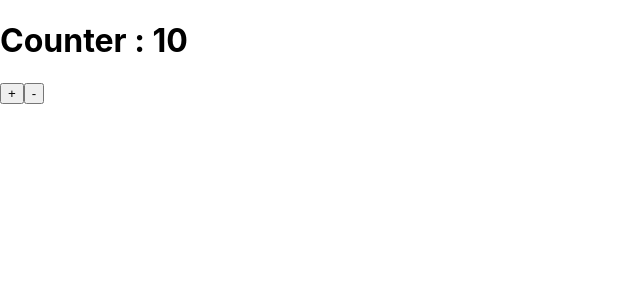
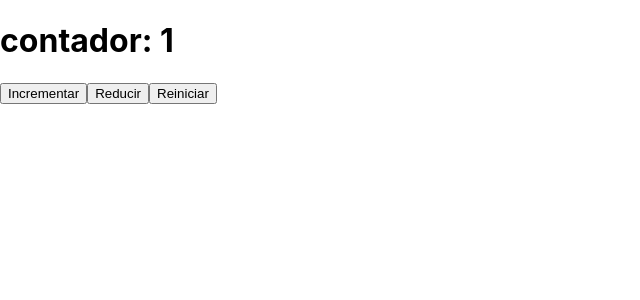
Before and after one commit to yhormanp/my-react-thoughts, a React (Create React App) app: page / in a window 1280 px wide. Shown: the top 300 px of the page, without its empty margins (0-640 px from the left). Built offline with nearby package versions, Linux system fonts and the light colour scheme.

Commit message:
mood calendar updated and finished

```diff
--- a/src/components/MoodCalendar/MoodCalendarContainer.js
+++ b/src/components/MoodCalendar/MoodCalendarContainer.js
@@ -4,11 +4,13 @@ import moment from "moment";
 import "./MoodCalendarStyles.css";
 import MoodSelector from "./MoodSelector";
 import useMarkedDays from "./customHooks/useMarkedDays";
+import Testingcomp from "./Testingcomp";
 
 function MoodCalendarContainer() {
   const [currentMood, setCurrentMood] = useState(null);
-  // const [markedDays, setMarkedDays] = useState([]);
+  const [isTest, setIsTest] = useState(false);
   const [markedDays, addDateAndMood] = useMarkedDays();
+
   // useEffect(() => {
   //   //getting info from the localStorage
   //   const existentData = localStorage.getItem("moodCalendar");
@@ -65,6 +67,9 @@ function MoodCalendarContainer() {
         })}
       </div>
 
+
+      {isTest && <Testingcomp></Testingcomp>}
+
       {/* <Calendar year="2021" month="09"></Calendar> */}
     </div>
   );
--- /dev/null
+++ b/src/components/MoodCalendar/Testingcomp.js
@@ -0,0 +1,15 @@
+import React from 'react'
+import useMarkedDays from './customHooks/useMarkedDays';
+
+function Testingcomp() {
+
+    const [markedDays, addDateAndMood] = useMarkedDays();
+    console.log('in testing, markedDays', markedDays)
+    return (
+        <div>
+            hello from markedDays
+        </div>
+    )
+}
+
+export default Testingcomp
--- a/src/components/MoodCalendar/customHooks/useMarkedDays.js
+++ b/src/components/MoodCalendar/customHooks/useMarkedDays.js
@@ -5,8 +5,10 @@ const useMarkedDays = (initialState = []) => {
 
   useEffect(() => {
     //getting info from the localStorage
+
     const existentData = localStorage.getItem("moodCalendar");
     if (existentData) {
+      console.log('getting info from hook, and found', existentData)
       setMarkedDays(JSON.parse(existentData));
     }
   }, []);
--- /dev/null
+++ b/src/components/useReducerExample/UseReducerExample.js
@@ -0,0 +1,51 @@
+import React, { useReducer } from "react";
+
+function UseReducerExample() {
+  return (
+    <div>
+      <Counter></Counter>
+    </div>
+  );
+}
+
+function Counter() {
+  const [state, dispatch] = useReducer(counterReducer, counterReducer());
+  const onIncrementar = () => dispatch({type: "incrementar"});
+  const onReducir = () => dispatch({type: "reducir"});
+  const onReiniciar = () => dispatch({type: "reiniciar"})
+
+  return (
+    <div>
+      <h1>contador: {state.contador}</h1>
+      <button onClick={onIncrementar}>Incrementar </button>
+      <button onClick={onReducir}>Reducir </button>
+      <button onClick={onReiniciar}>Reiniciar</button>
+    </div>
+  );
+}
+
+const initialState = () => {
+  return {
+    contador: 1,
+  };
+};
+
+const counterReducer = (state = initialState(), action) => {
+  switch (action?.type) {
+    case "incrementar":
+      return { contador: state.contador + 1 };
+      break;
+    case "reducir":
+      return { contador: state.contador - 1 };
+      break;
+    case "reiniciar":
+      return { contador: 0 };
+      break;
+
+    default:
+      return state;
+      break;
+  }
+};
+
+export default UseReducerExample;
--- a/src/index.js
+++ b/src/index.js
@@ -1,13 +1,15 @@
 import React from 'react';
 import ReactDOM from 'react-dom';
-// import MoodCalendarContainer from './components/MoodCalendar/MoodCalendarContainer';
+import MoodCalendarContainer from './components/MoodCalendar/MoodCalendarContainer';
 import IncrementDecrementApp from './components/ReduxIncrementDecrement/IncrementDecrementApp';
+import UseReducerExample from './components/useReducerExample/UseReducerExample';
 import './index.css';
 import reportWebVitals from './reportWebVitals';
 
 ReactDOM.render(
   <React.StrictMode>
-    <IncrementDecrementApp></IncrementDecrementApp>
+    {/* <MoodCalendarContainer></MoodCalendarContainer> */}
+    <UseReducerExample></UseReducerExample>
   </React.StrictMode>,
   document.getElementById('root')
 );
```
